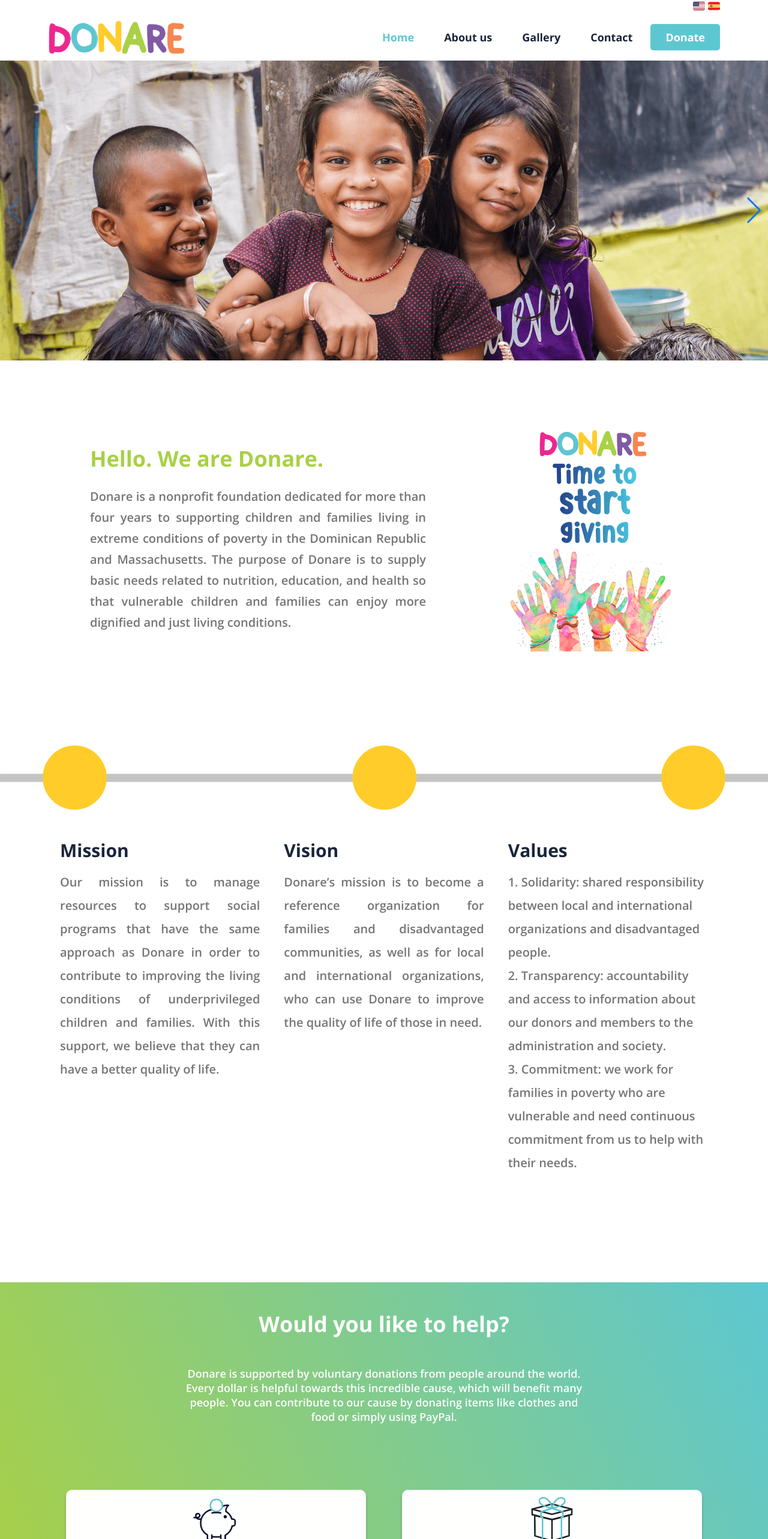
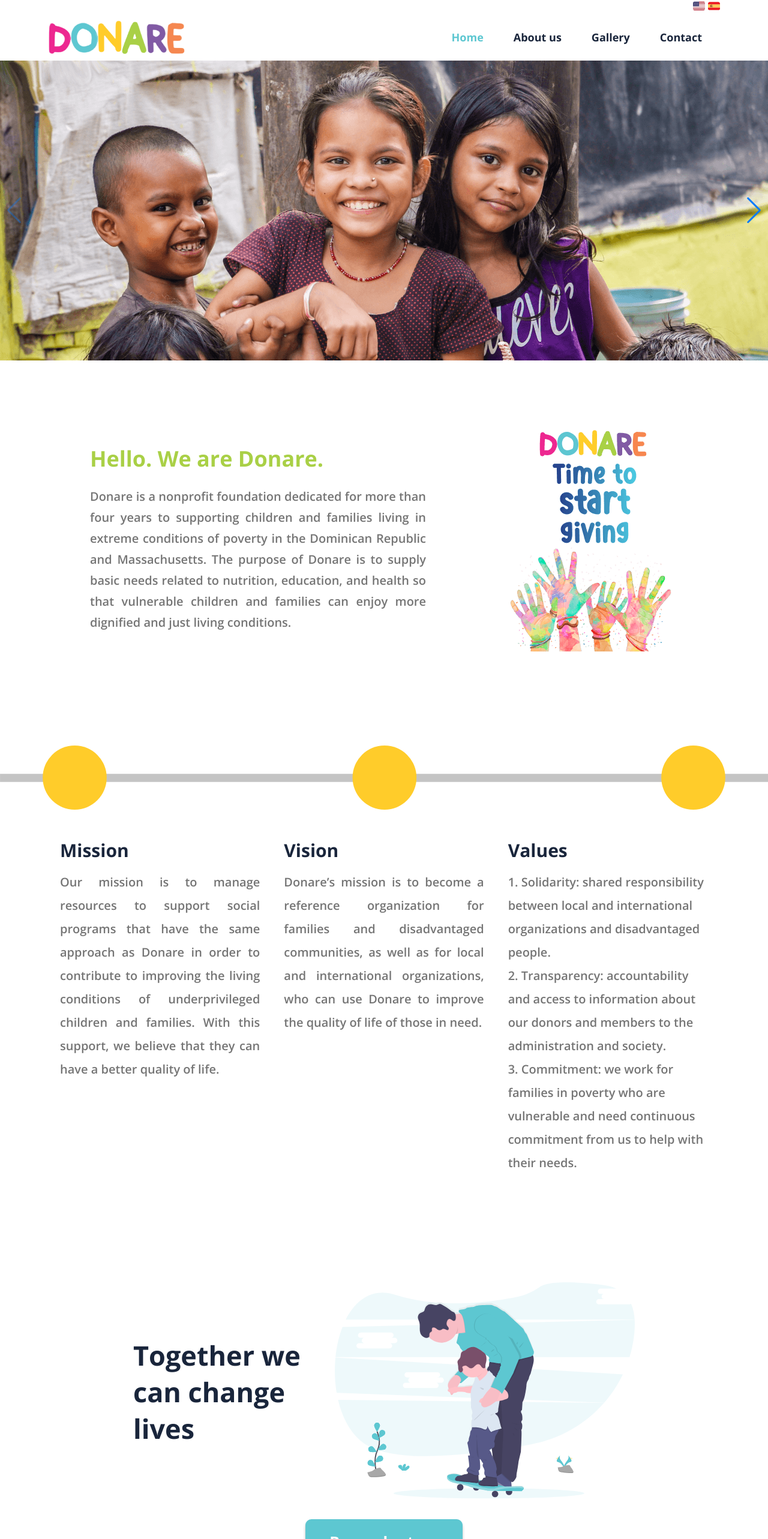
Before and after one commit to josejavierpaez/donare-web, a React (Create React App) app: page / in a window 1280 px wide. Shown: the top 2566 px of the page at 60% size. Built offline with nearby package versions, Linux system fonts and the light colour scheme.

Commit message:
feat(all):eliminate-donation-part
We removed the donation announces in the page

```diff
--- a/src/components/NavBar.jsx
+++ b/src/components/NavBar.jsx
@@ -56,11 +56,11 @@ export const NavBar = () => {
               </NavLink>
             </div>
 
-            <div className='navs-2'>
+           {/*  <div className='navs-2'>
               <NavLink exact to='#' className='donate-button'>
                 {navBar?.button}
               </NavLink>
-            </div>
+            </div> */}
           </div>
         </nav>
 
--- a/src/pages/HomePage.jsx
+++ b/src/pages/HomePage.jsx
@@ -10,8 +10,8 @@ import 'swiper/swiper.min.css';
 import SwiperCore, { Navigation } from 'swiper';
 import { carrousel1, carrousel2, carrousel3 } from '../assets';
 import { Introduction } from '../components/Introduction';
-import { circles, pig, gift, volunteer } from '../assets/index';
-import { Link } from 'react-router-dom';
+import { circles, /* pig, gift, */ volunteer } from '../assets/index';
+/* import { Link } from 'react-router-dom'; */
 // install Swiper modules
 SwiperCore.use([Navigation]);
 
@@ -68,7 +68,7 @@ export const HomePage = () => {
         </div>
       </section>
 
-      <section className='donations-container'>
+    {/*   <section className='donations-container'>
         <div className='wrapper'>
           <div className='donations-text'>
             <h2>{homePage?.donation.title}</h2>
@@ -92,7 +92,7 @@ export const HomePage = () => {
             </div>
           </section>
         </div>
-      </section>
+      </section> */}
 
       <section className='volunteer-container'>
         <div className='wrapper'>
```
